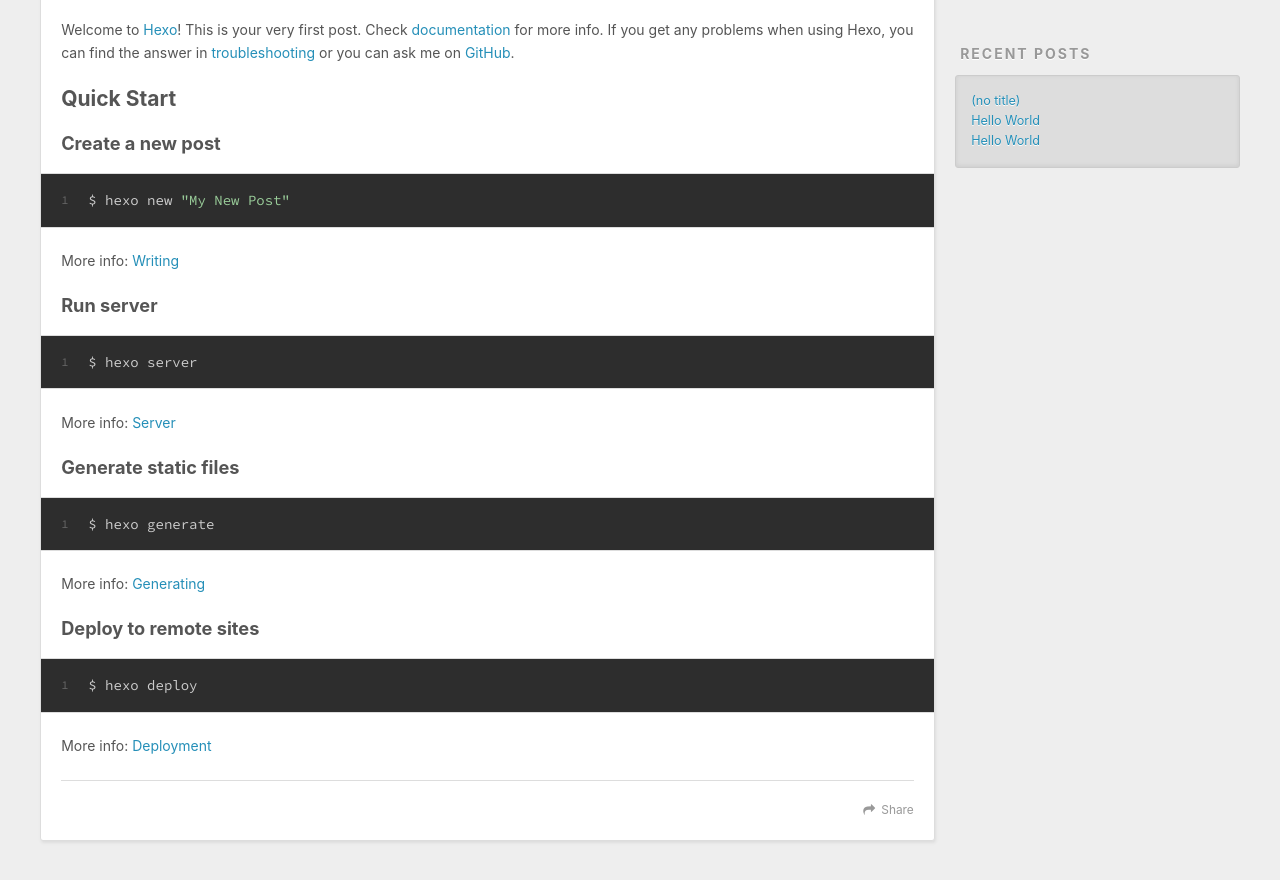
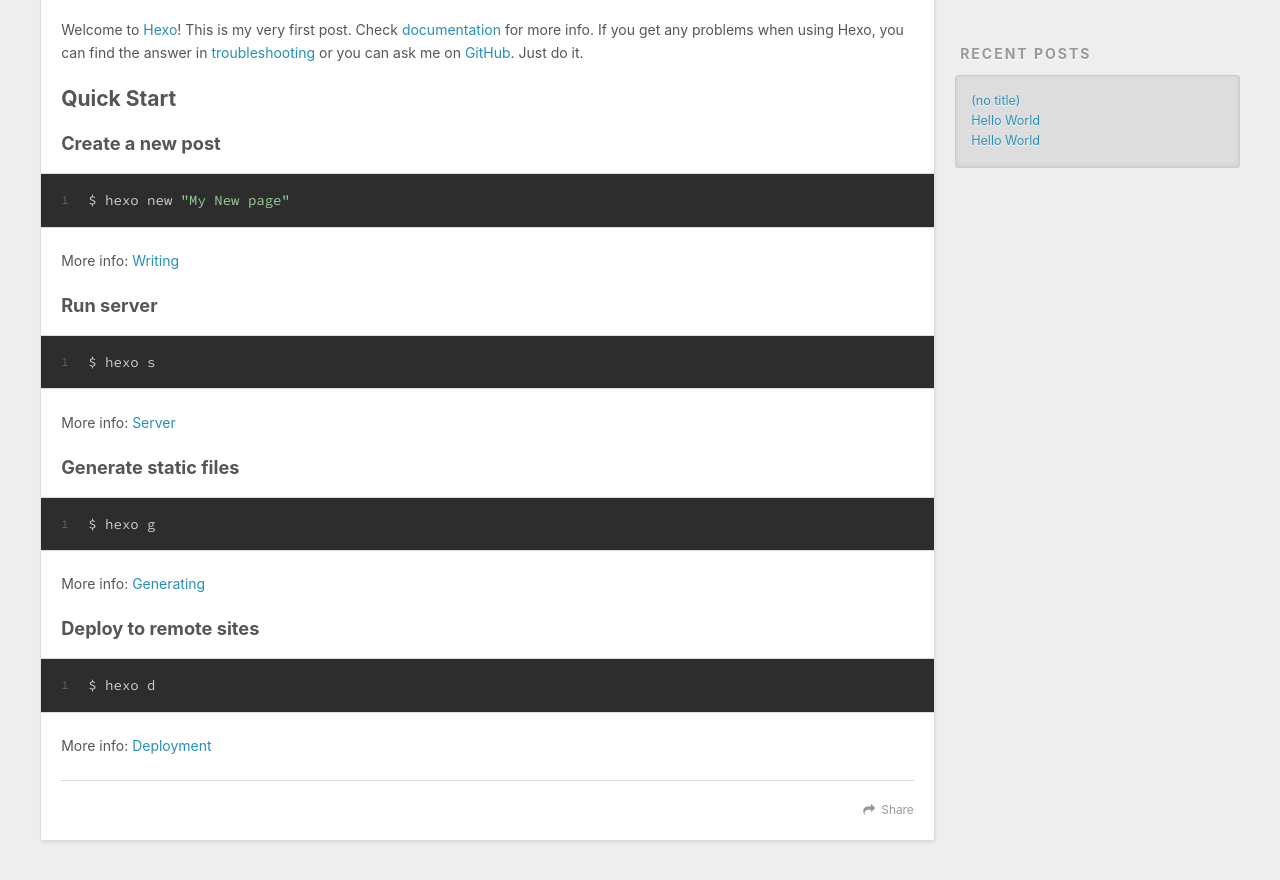
Before and after one commit to TheLsl/TheLsl.github.io, a plain HTML site: page 2020/08/02/hello-world-test/index.html in a window 1280 px wide. Shown: the part 434-1314 px from the top of the page. Drawn offline with nearby package versions, Linux system fonts and the light colour scheme.

Commit message:
Site updated: 2020-08-02 10:42:40

```diff
--- a/2020/08/02/hello-world-test/index.html
+++ b/2020/08/02/hello-world-test/index.html
@@ -7,15 +7,15 @@
 
   <title>Hello World | Hexo</title>
   <meta name="viewport" content="width=device-width, initial-scale=1, maximum-scale=1">
-  <meta name="description" content="Welcome to Hexo! This is your very first post. Check documentation for more info. If you get any problems when using Hexo, you can find the answer in troubleshooting or you can ask me on GitHub. Quick">
+  <meta name="description" content="Welcome to Hexo! This is my very first post. Check documentation for more info. If you get any problems when using Hexo, you can find the answer in troubleshooting or you can ask me on GitHub. Just do">
 <meta property="og:type" content="article">
 <meta property="og:title" content="Hello World">
 <meta property="og:url" content="http://yoursite.com/2020/08/02/hello-world-test/index.html">
 <meta property="og:site_name" content="Hexo">
-<meta property="og:description" content="Welcome to Hexo! This is your very first post. Check documentation for more info. If you get any problems when using Hexo, you can find the answer in troubleshooting or you can ask me on GitHub. Quick">
+<meta property="og:description" content="Welcome to Hexo! This is my very first post. Check documentation for more info. If you get any problems when using Hexo, you can find the answer in troubleshooting or you can ask me on GitHub. Just do">
 <meta property="og:locale" content="en_US">
 <meta property="article:published_time" content="2020-08-02T02:33:16.630Z">
-<meta property="article:modified_time" content="2020-08-02T02:00:09.823Z">
+<meta property="article:modified_time" content="2020-08-02T02:42:18.762Z">
 <meta property="article:author" content="John Doe">
 <meta name="twitter:card" content="summary">
 
@@ -88,17 +88,17 @@
 
     <div class="article-entry" itemprop="articleBody">
 
-        <p>Welcome to <a target="_blank" rel="noopener" href="https://hexo.io/">Hexo</a>! This is your very first post. Check <a target="_blank" rel="noopener" href="https://hexo.io/docs/">documentation</a> for more info. If you get any problems when using Hexo, you can find the answer in <a target="_blank" rel="noopener" href="https://hexo.io/docs/troubleshooting.html">troubleshooting</a> or you can ask me on <a target="_blank" rel="noopener" href="https://github.com/hexojs/hexo/issues">GitHub</a>.</p>
-<h2 id="Quick-Start"><a href="#Quick-Start" class="headerlink" title="Quick Start"></a>Quick Start</h2><h3 id="Create-a-new-post"><a href="#Create-a-new-post" class="headerlink" title="Create a new post"></a>Create a new post</h3><figure class="highlight bash"><table><tr><td class="gutter"><pre><span class="line">1</span><br></pre></td><td class="code"><pre><span class="line">$ hexo new <span class="string">&quot;My New Post&quot;</span></span><br></pre></td></tr></table></figure>
+        <p>Welcome to <a target="_blank" rel="noopener" href="https://hexo.io/">Hexo</a>! This is my very first post. Check <a target="_blank" rel="noopener" href="https://hexo.io/docs/">documentation</a> for more info. If you get any problems when using Hexo, you can find the answer in <a target="_blank" rel="noopener" href="https://hexo.io/docs/troubleshooting.html">troubleshooting</a> or you can ask me on <a target="_blank" rel="noopener" href="https://github.com/hexojs/hexo/issues">GitHub</a>. Just do it.</p>
+<h2 id="Quick-Start"><a href="#Quick-Start" class="headerlink" title="Quick Start"></a>Quick Start</h2><h3 id="Create-a-new-post"><a href="#Create-a-new-post" class="headerlink" title="Create a new post"></a>Create a new post</h3><figure class="highlight bash"><table><tr><td class="gutter"><pre><span class="line">1</span><br></pre></td><td class="code"><pre><span class="line">$ hexo new <span class="string">&quot;My New page&quot;</span></span><br></pre></td></tr></table></figure>
 
 <p>More info: <a target="_blank" rel="noopener" href="https://hexo.io/docs/writing.html">Writing</a></p>
-<h3 id="Run-server"><a href="#Run-server" class="headerlink" title="Run server"></a>Run server</h3><figure class="highlight bash"><table><tr><td class="gutter"><pre><span class="line">1</span><br></pre></td><td class="code"><pre><span class="line">$ hexo server</span><br></pre></td></tr></table></figure>
+<h3 id="Run-server"><a href="#Run-server" class="headerlink" title="Run server"></a>Run server</h3><figure class="highlight bash"><table><tr><td class="gutter"><pre><span class="line">1</span><br></pre></td><td class="code"><pre><span class="line">$ hexo s</span><br></pre></td></tr></table></figure>
 
 <p>More info: <a target="_blank" rel="noopener" href="https://hexo.io/docs/server.html">Server</a></p>
-<h3 id="Generate-static-files"><a href="#Generate-static-files" class="headerlink" title="Generate static files"></a>Generate static files</h3><figure class="highlight bash"><table><tr><td class="gutter"><pre><span class="line">1</span><br></pre></td><td class="code"><pre><span class="line">$ hexo generate</span><br></pre></td></tr></table></figure>
+<h3 id="Generate-static-files"><a href="#Generate-static-files" class="headerlink" title="Generate static files"></a>Generate static files</h3><figure class="highlight bash"><table><tr><td class="gutter"><pre><span class="line">1</span><br></pre></td><td class="code"><pre><span class="line">$ hexo g</span><br></pre></td></tr></table></figure>
 
 <p>More info: <a target="_blank" rel="noopener" href="https://hexo.io/docs/generating.html">Generating</a></p>
-<h3 id="Deploy-to-remote-sites"><a href="#Deploy-to-remote-sites" class="headerlink" title="Deploy to remote sites"></a>Deploy to remote sites</h3><figure class="highlight bash"><table><tr><td class="gutter"><pre><span class="line">1</span><br></pre></td><td class="code"><pre><span class="line">$ hexo deploy</span><br></pre></td></tr></table></figure>
+<h3 id="Deploy-to-remote-sites"><a href="#Deploy-to-remote-sites" class="headerlink" title="Deploy to remote sites"></a>Deploy to remote sites</h3><figure class="highlight bash"><table><tr><td class="gutter"><pre><span class="line">1</span><br></pre></td><td class="code"><pre><span class="line">$ hexo d</span><br></pre></td></tr></table></figure>
 
 <p>More info: <a target="_blank" rel="noopener" href="https://hexo.io/docs/one-command-deployment.html">Deployment</a></p>
 
```
Also changed, not shown: index.html (+5 -5 lines).
